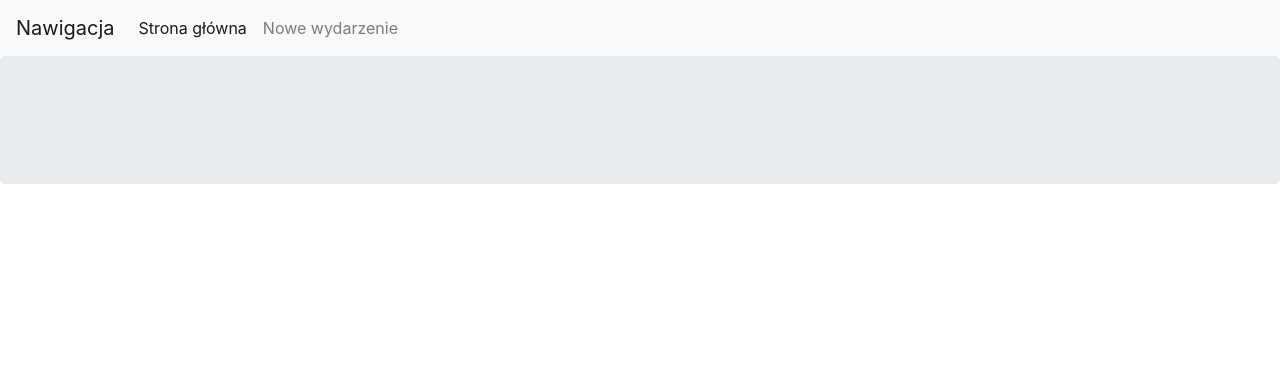
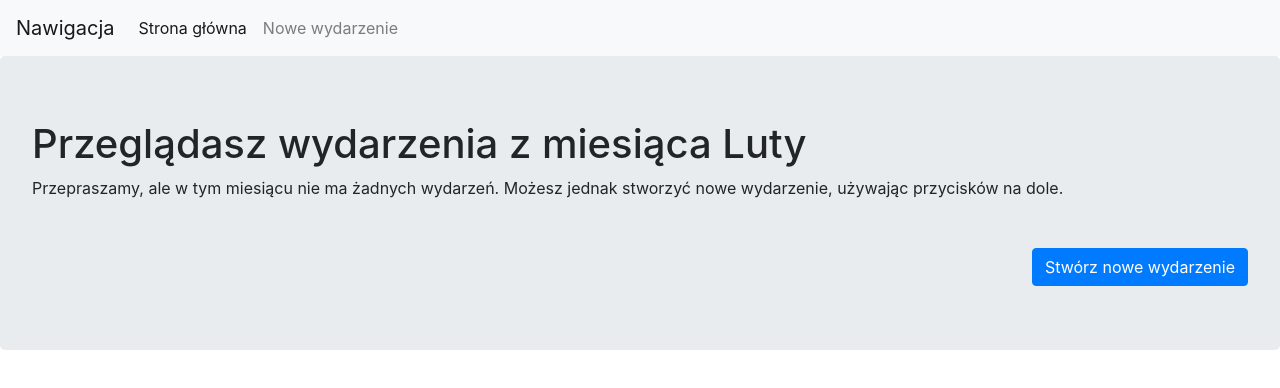
Before and after one commit to Bairei/react-todo-app, a React (Create React App) app: page /events/monthly-plan/1 in a window 1280 px wide. Shown: the top 388 px of the page. Built offline with nearby package versions, Linux system fonts and the light colour scheme; no server answers.

Commit message:
add MonthSelector, MonthPlanList, MonthDisplay components for displaying events for selected month, edit routes.js file, edit PersonsPlanList and PersonMode components

```diff
--- a/src/components/modes/MonthMode.js
+++ b/src/components/modes/MonthMode.js
@@ -1,18 +1,21 @@
 import React, { Component } from 'react';
 import PropTypes from 'prop-types';
 import { Redirect } from 'react-router-dom';
+
+import { MonthSelector } from './MonthSelector';
 
 export class MonthMode extends Component {
 
     constructor(props) {
         super(props);
         this.state = {
-            month: -1,
+            month: 0,
             isRedirected: false
         }
     }
 
     handleMonthSwitched(value) {
+        // console.log(value);
         this.setState({
             month: value
         });
@@ -41,7 +44,7 @@ export class MonthMode extends Component {
                 </p>
                 <div>
                     {/* TODO: MonthSelector component */}
-                    {/* <MonthSelector onUpdateHandler={this.handleMonthSwitched.bind(this)}/> */}
+                    <MonthSelector onUpdateHandler={this.handleMonthSwitched.bind(this)}/>
                     <br/>
                     <div className="btn-group">
                         <button className="btn btn-primary" type="button" onClick={() => this.goToMonthMode()}>Przejdź dalej</button>
--- /dev/null
+++ b/src/components/modes/MonthSelector.js
@@ -0,0 +1,49 @@
+import React, { Component } from 'react';
+import PropTypes from 'prop-types';
+
+export class MonthSelector extends Component {
+
+    constructor(props) {
+        super(props);
+        this.state  = {
+            month: 0,
+            months: [
+                {id: 0, title: 'Styczeń'},
+                {id: 1, title: 'Luty'},
+                {id: 2, title: 'Marzec'},
+                {id: 3, title: 'Kwiecień'},
+                {id: 4, title: 'Maj'},
+                {id: 5, title: 'Czerwiec'},
+                {id: 6, title: 'Lipiec'},
+                {id: 7, title: 'Sierpień'},
+                {id: 8, title: 'Wrzesień'},
+                {id: 9, title: 'Październik'},
+                {id: 10, title: 'Listopad'},
+                {id: 11, title: 'Grudzień'}
+            ]
+        }
+    }
+
+    handleMonthSwitch(event) {
+        // console.log(event.target.value);
+        this.setState({month: event.target.value});
+        this.props.onUpdateHandler(event.target.value);
+    }
+
+    render() {
+
+        const monthOptions = this.state.months.map(obj => {
+            return <option value={obj.id} key={obj.id}>{obj.title}</option>
+        });
+
+        return (
+            <select className="form-control col-sm-3" name="month" onChange={this.handleMonthSwitch.bind(this)}>
+                {monthOptions}
+            </select>
+        );
+    }
+}
+
+MonthSelector.propTypes = {
+    onUpdateHandler: PropTypes.func.isRequired
+}
--- a/src/components/modes/PersonMode.js
+++ b/src/components/modes/PersonMode.js
@@ -40,7 +40,6 @@ export class PersonMode extends Component {
         });
 
         if(this.state.isRedirected) {
-            // TODO: redirect to correct page
             let redirectedPerson = this.state.persons.find(item => {
                 return item.id === parseInt(this.state.id, 10);
             });
--- /dev/null
+++ b/src/components/plans/MonthDisplay.js
@@ -0,0 +1,57 @@
+import React from 'react';
+import { Link } from 'react-router-dom';
+import { PropTypes } from 'prop-types';
+
+export const MonthDisplay = (props) => {
+    let month = '';
+    switch(props.month) {
+        case '0':
+            month = "Styczeń";
+            break;
+        case '1':
+            month = "Luty";
+            break;
+        case '2':
+            month = "Marzec";
+            break;
+        case '3':
+            month = "Kwiecień";
+            break;
+        case '4':
+            month = "Maj";
+            break;
+        case '5':
+            month = "Czerwiec";
+            break;
+        case '6':
+            month = "Lipiec";
+            break;
+        case '7':
+            month = "Sierpień";
+            break;
+        case '8':
+            month = "Wrzesień";
+            break;
+        case '9':
+            month = "Październik";
+            break;
+        case '10':
+            month = "Listopad";
+            break;
+        case '11':
+            month = "Grudzień";
+            break;
+        default:
+            month = '<unknown>';
+            break;
+    }
+
+    return(
+        <h1>Przeglądasz wydarzenia z miesiąca {month}</h1>
+    );
+
+}
+
+MonthDisplay.propTypes = {
+    month: PropTypes.string .isRequired
+}
--- /dev/null
+++ b/src/components/plans/MonthlyPlanList.js
@@ -0,0 +1,91 @@
+import React, { Component } from 'react';
+import PropTypes from 'prop-types';
+import {  Link } from 'react-router-dom';
+
+import { MonthDisplay } from './MonthDisplay';
+
+export class MonthlyPlanList extends Component {
+    constructor(props) {
+        super(props);
+        this.state = {
+            month: props.match.params.month,
+            events: [],
+            persons: []
+        }
+    }
+
+    componentDidMount() {
+        fetch(STUDENTS_API)
+        .then(response => {
+            if (response.ok) {
+                response.json().then(data => {
+                    console.log(data);
+                    this.setState({persons: data});
+                });
+            }
+        });
+
+        fetch(`${EVENTS_API}/${this.state.month}`)
+            .then(response => {
+                if (response.ok) {
+                    response.json().then(data => {
+                        console.log(data);
+                        this.setState({events: data});
+                    });
+                }
+            });
+    }
+
+    render() {
+        let recordsComponent = '';
+        if (this.state.events.length < 1) {
+            recordsComponent = (
+                <div>Przepraszamy, ale w tym miesiącu nie ma żadnych wydarzeń. Możesz jednak stworzyć nowe wydarzenie, używając przycisków na dole.</div>
+            );
+        } else {
+            // TODO: switch from creating an unordered list to EventComponent
+            let recordsList = this.state.events.map(event => {
+                // console.log(event);
+                let person = this.state.persons.find(person => {
+                    // console.log(`${person.id}`);
+                    // console.log(event.person);
+                    // console.log(`equals: ${person.id} ${event.person} == ${person.id == event.person}`);
+                    return person.id == event.person;
+                });
+                // console.log(person);
+                return (
+                    <li key={event.id}>{event.id} - {event.title}, by: {person.firstName} {person.lastName}</li>
+                );
+            });
+
+            recordsComponent = (
+                <div>
+                    <ul className="list-group">
+                        {recordsList}
+                    </ul>
+                </div>
+            );
+        }
+
+        return (
+            <div>
+                <MonthDisplay month={this.state.month}/>
+                {recordsComponent}
+                <br/><br/>
+                <div className="text-right">
+                    <Link to="/event/create" className="btn btn-primary pull-right">Stwórz nowe wydarzenie</Link>
+                </div>
+            </div>
+
+        );
+    }
+}
+
+const EVENTS_API = 'http://localhost:4000/events/monthlyPlan';
+const STUDENTS_API = 'http://localhost:4000/students';
+
+MonthlyPlanList.propTypes = {
+    events: PropTypes.array,
+    persons: PropTypes.array,
+    // month: PropTypes.any.isRequired
+}
--- a/src/components/plans/PersonsPlanList.js
+++ b/src/components/plans/PersonsPlanList.js
@@ -34,7 +34,7 @@ export class PersonsPlanList extends Component {
 
     render(){
         let recordsComponent = '';
-
+        let personComponent = '';
         if(this.state.events.length < 1) {
             recordsComponent = (
                 <div>Przepraszamy, ale ta osoba nie ma żadnych wydarzeń. Możesz jednak stworzyć nowe wydarzenie, używając przycisków na dole.</div>
@@ -53,11 +53,16 @@ export class PersonsPlanList extends Component {
             );
         }
 
+        if(this.state.person.firstName != null && this.state.person.lastName) {
+            personComponent = (
+                <h1>Przeglądasz wydarzenia dla osoby {this.state.person.firstName} {this.state.person.lastName}:</h1>
+            )
+        }
+
         return(
             <div>
                 <div>
-                    {/* <h1>Przeglądasz wydarzenia dla osoby {{ person }}</h1> */}
-
+                    {personComponent}
                     {/* TODO: create Events navigation bar, or skip it */}
                     {/* <events-navigation on-update-sort="setSort(key)" on-update-filter="setFilter(key)"></events-navigation> */}
                     {/* <div ng-repeat="event in events | filter: filterPhrase | orderBy: orderByPhrase">
--- a/src/routes.js
+++ b/src/routes.js
@@ -2,6 +2,7 @@ import React from 'react';
 import { Route } from 'react-router-dom';
 import { HomePage } from './components/HomePage';
 import { PersonsPlanList } from './components/plans/PersonsPlanList';
+import { MonthlyPlanList } from './components/plans/MonthlyPlanList';
 
 const Routes = () => {
     return (
@@ -9,6 +10,7 @@ const Routes = () => {
         <div className="jumbotron">
             <Route exact path="/" component={HomePage}/>
             <Route exact path="/events/persons-plan/:id" component={PersonsPlanList}/>
+            <Route exact path="/events/monthly-plan/:month" component={MonthlyPlanList}/>
         </div>
     );
 }
```
